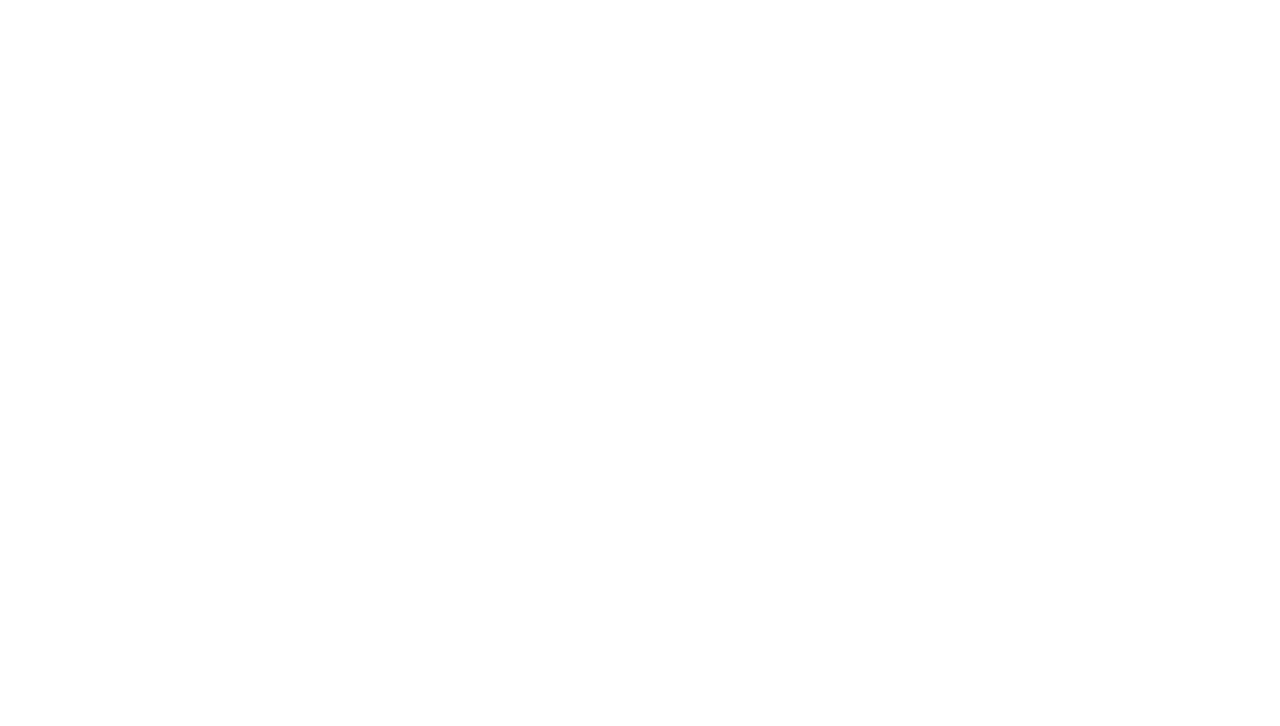
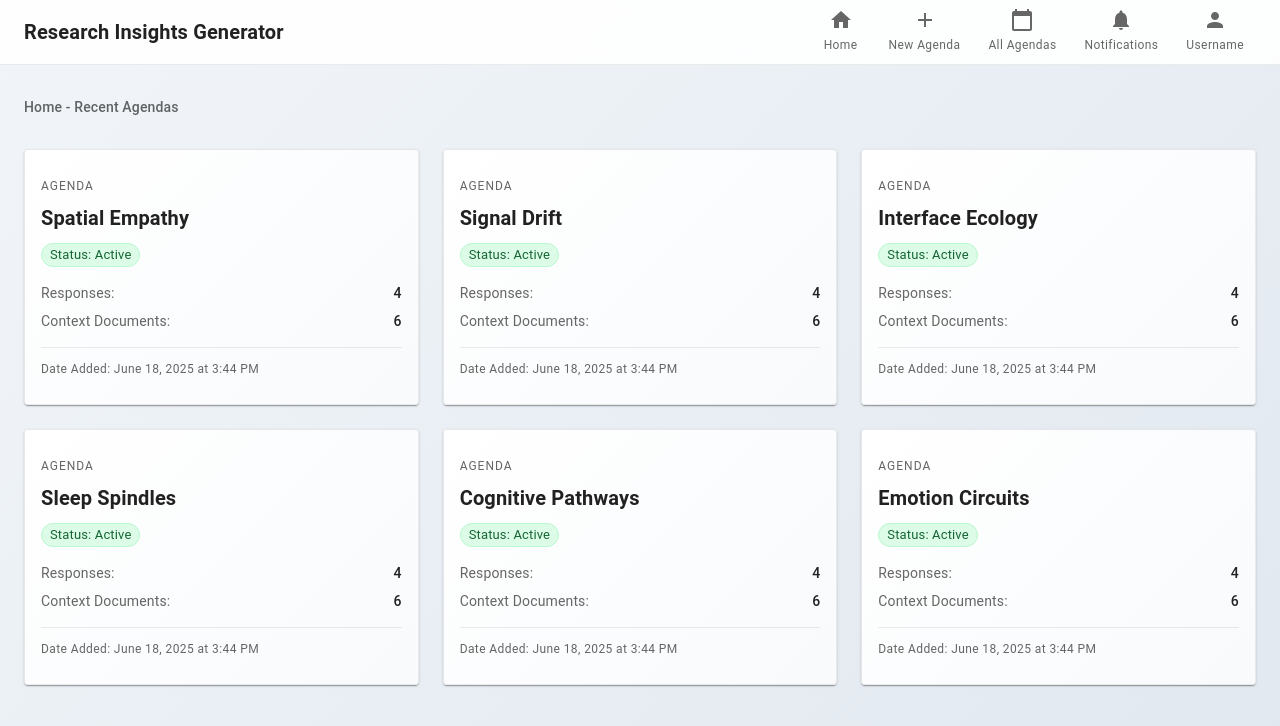
Before and after one commit to hamin2006/Research-Data-Insights, a React (Vite) app in the folder frontend/: page /researcher in a window 1280 px wide. Before the commit this address had no page. Shown: the top 726 px of the page. Built offline with nearby package versions, Linux system fonts and the light colour scheme.

Commit message:
Researcher Navbar + HomePage

```diff
--- a/frontend/src/App.jsx
+++ b/frontend/src/App.jsx
@@ -6,8 +6,9 @@ import {
 } from "react-router-dom";
 import { useEffect, useState, createContext } from "react";
 import Login from "./pages/Login";
-import UserHomePage from "./pages/Member/MemberHomePage";
+import MemberHomePage from "./pages/Member/MemberHomePage";
 import AdminHomePage from "./pages/Admin/AdminHomePage";
+import ResearcherHomePage from "./pages/Researcher/ResearcherHomePage";
 
 function App() {
   const [user, setUser] = useState(null);
@@ -21,7 +22,7 @@ function App() {
     ) {
       return <AdminHomePage />;
     } else if (userGroup && userGroup.includes("User")) {
-      return <UserHomePage />;
+      return <MemberHomePage />;
     } else {
       return <Login />;
     }
@@ -36,6 +37,9 @@ function App() {
             element={user ? <Navigate to="/home" /> : <Login />}
           />
           <Route path="/home" element={getHomePage()} />
+          <Route path="/admin" element={<AdminHomePage />} />
+          <Route path="/member" element={<MemberHomePage />} />
+          <Route path="/researcher" element={<ResearcherHomePage />} />
         </Routes>
       </Router>
     </>
--- /dev/null
+++ b/frontend/src/components/AgendaCard.jsx
@@ -0,0 +1,136 @@
+import { useState } from "react";
+import {
+  Typography,
+  Card,
+  CardContent,
+  CardHeader,
+  Box,
+  Chip,
+  IconButton,
+  Menu,
+  MenuItem,
+} from "@mui/material";
+import { MoreVert as MoreVertIcon } from "@mui/icons-material";
+
+function AgendaCard({ agenda, index, role }) {
+  const [anchorEl, setAnchorEl] = useState(null);
+  const open = Boolean(anchorEl);
+
+  const handleMenuClick = (event) => {
+    event.stopPropagation();
+    setAnchorEl(event.currentTarget);
+  };
+
+  const handleMenuClose = () => {
+    setAnchorEl(null);
+  };
+
+  return (
+    <Card
+      sx={{
+        cursor: "pointer",
+        height: "100%",
+        background: "linear-gradient(135deg, #ffffff 0%, #f8fafc 100%)",
+        border: "1px solid rgba(0,0,0,0.08)",
+      }}
+      onClick={() => {
+        alert("I was clicked by a " + role);
+      }}
+    >
+      <CardHeader
+        title={
+          <Box>
+            <Typography
+              variant="caption"
+              color="text.secondary"
+              sx={{ textTransform: "uppercase", letterSpacing: 1 }}
+            >
+              Agenda
+            </Typography>
+            <Typography
+              variant="h6"
+              component="h3"
+              sx={{ mt: 0.5, fontWeight: 600 }}
+            >
+              {agenda.title}
+            </Typography>
+          </Box>
+        }
+        action={
+          <IconButton
+            onClick={handleMenuClick}
+            sx={{
+              opacity: 0,
+              transition: "opacity 0.2s",
+              ".MuiCard-root:hover &": {
+                opacity: 1,
+              },
+            }}
+          >
+            <MoreVertIcon />
+          </IconButton>
+        }
+        sx={{ pb: 1 }}
+      />
+
+      <CardContent sx={{ pt: 0 }}>
+        <Box sx={{ mb: 2 }}>
+          <Chip
+            label={`Status: ${agenda.status}`}
+            size="small"
+            sx={{
+              backgroundColor: "#dcfce7",
+              color: "#166534",
+              border: "1px solid #bbf7d0",
+              "&:hover": {
+                backgroundColor: "#bbf7d0",
+              },
+            }}
+          />
+        </Box>
+
+        <Box sx={{ space: 1 }}>
+          <Box sx={{ display: "flex", justifyContent: "space-between", mb: 1 }}>
+            <Typography variant="body2" color="text.secondary">
+              Responses:
+            </Typography>
+            <Typography variant="body2" sx={{ fontWeight: 500 }}>
+              {agenda.responses}
+            </Typography>
+          </Box>
+
+          <Box sx={{ display: "flex", justifyContent: "space-between", mb: 2 }}>
+            <Typography variant="body2" color="text.secondary">
+              Context Documents:
+            </Typography>
+            <Typography variant="body2" sx={{ fontWeight: 500 }}>
+              {agenda.contextDocuments}
+            </Typography>
+          </Box>
+
+          <Box sx={{ pt: 1, borderTop: "1px solid rgba(0,0,0,0.08)" }}>
+            <Typography variant="caption" color="text.secondary">
+              Date Added: {agenda.dateAdded}
+            </Typography>
+          </Box>
+        </Box>
+      </CardContent>
+
+      <Menu
+        anchorEl={anchorEl}
+        open={open}
+        onClose={handleMenuClose}
+        onClick={(e) => e.stopPropagation()}
+      >
+        <MenuItem onClick={handleMenuClose}>View Details</MenuItem>
+        <MenuItem onClick={handleMenuClose}>Edit Agenda</MenuItem>
+        <MenuItem onClick={handleMenuClose}>Duplicate</MenuItem>
+        <MenuItem onClick={handleMenuClose} sx={{ color: "error.main" }}>
+          Delete
+        </MenuItem>
+      </Menu>
+    </Card>
+  );
+}
+
+export default AgendaCard;
--- /dev/null
+++ b/frontend/src/components/ResearcherNavbar.jsx
@@ -0,0 +1,57 @@
+import { AppBar, Toolbar, Typography, Button, Box } from "@mui/material";
+import {
+  Home as HomeIcon,
+  Add as AddIcon,
+  CalendarToday as CalendarIcon,
+  Notifications as NotificationsIcon,
+  Person as PersonIcon,
+} from "@mui/icons-material";
+
+const ResearcherNavbar = () => (
+  <AppBar
+    position="sticky"
+    elevation={0}
+    sx={{
+      backgroundColor: "rgba(255,255,255,0.9)",
+      backdropFilter: "blur(10px)",
+      borderBottom: "1px solid rgba(0,0,0,0.08)",
+    }}
+  >
+    <Toolbar sx={{ justifyContent: "space-between" }}>
+      <Typography variant="h6" component="h1" sx={{ color: "text.primary" }}>
+        Research Insights Generator
+      </Typography>
+
+      <Box sx={{ display: "flex", gap: 0.5 }}>
+        {[
+          { icon: <HomeIcon />, label: "Home" },
+          { icon: <AddIcon />, label: "New Agenda" },
+          { icon: <CalendarIcon />, label: "All Agendas" },
+          { icon: <NotificationsIcon />, label: "Notifications" },
+          { icon: <PersonIcon />, label: "Username" },
+        ].map((item, index) => (
+          <Button
+            key={index}
+            sx={{
+              display: "flex",
+              flexDirection: "column",
+              gap: 0.5,
+              py: 1,
+              px: 1.5,
+              color: "text.secondary",
+              "&:hover": {
+                color: "text.primary",
+                backgroundColor: "rgba(0,0,0,0.04)",
+              },
+            }}
+          >
+            {item.icon}
+            <Typography variant="caption">{item.label}</Typography>
+          </Button>
+        ))}
+      </Box>
+    </Toolbar>
+  </AppBar>
+);
+
+export default ResearcherNavbar;
--- a/frontend/src/pages/Member/MemberHomePage.jsx
+++ b/frontend/src/pages/Member/MemberHomePage.jsx
@@ -4,7 +4,7 @@ const MemberHomePage = () => {
   return (
     <div style={{ padding: "2rem" }}>
       <h1>Welcome to the User Home Page</h1>
-      <p>This is the default landing page for members.</p>
+      <p>This is the default landing page for research members.</p>
     </div>
   );
 };
--- /dev/null
+++ b/frontend/src/pages/Researcher/ResearcherHomePage.jsx
@@ -0,0 +1,129 @@
+import { Typography, Grid, Box, Container } from "@mui/material";
+import { ThemeProvider, createTheme } from "@mui/material/styles";
+import CssBaseline from "@mui/material/CssBaseline";
+import ResearcherNavbar from "../../components/ResearcherNavbar";
+import AgendaCard from "../../components/AgendaCard";
+
+const theme = createTheme({
+  palette: {
+    primary: {
+      main: "#1976d2",
+    },
+    secondary: {
+      main: "#dc004e",
+    },
+    background: {
+      default: "#f8fafc",
+      paper: "#ffffff",
+    },
+  },
+  typography: {
+    h6: {
+      fontWeight: 600,
+    },
+  },
+  components: {
+    MuiCard: {
+      styleOverrides: {
+        root: {
+          transition: "all 0.3s ease-in-out",
+          "&:hover": {
+            transform: "translateY(-4px)",
+            boxShadow: "0 8px 25px rgba(0,0,0,0.15)",
+          },
+        },
+      },
+    },
+    MuiButton: {
+      styleOverrides: {
+        root: {
+          textTransform: "none",
+        },
+      },
+    },
+  },
+});
+
+const agendas = [
+  {
+    title: "Spatial Empathy",
+    status: "Active",
+    responses: 4,
+    contextDocuments: 6,
+    dateAdded: "June 18, 2025 at 3:44 PM",
+  },
+  {
+    title: "Signal Drift",
+    status: "Active",
+    responses: 4,
+    contextDocuments: 6,
+    dateAdded: "June 18, 2025 at 3:44 PM",
+  },
+  {
+    title: "Interface Ecology",
+    status: "Active",
+    responses: 4,
+    contextDocuments: 6,
+    dateAdded: "June 18, 2025 at 3:44 PM",
+  },
+  {
+    title: "Sleep Spindles",
+    status: "Active",
+    responses: 4,
+    contextDocuments: 6,
+    dateAdded: "June 18, 2025 at 3:44 PM",
+  },
+  {
+    title: "Cognitive Pathways",
+    status: "Active",
+    responses: 4,
+    contextDocuments: 6,
+    dateAdded: "June 18, 2025 at 3:44 PM",
+  },
+  {
+    title: "Emotion Circuits",
+    status: "Active",
+    responses: 4,
+    contextDocuments: 6,
+    dateAdded: "June 18, 2025 at 3:44 PM",
+  },
+];
+
+const ResearcherHomePage = () => {
+  return (
+    <ThemeProvider theme={theme}>
+      <CssBaseline />
+      <Box
+        sx={{
+          minHeight: "100vh",
+          minWidth: "100vw",
+          background: "linear-gradient(135deg, #f1f5f9 0%, #e2e8f0 100%)",
+        }}
+      >
+        <ResearcherNavbar />
+
+        <Container maxWidth="xl" sx={{ py: 4 }}>
+          <Box sx={{ mb: 4 }}>
+            <Typography
+              variant="body2"
+              color="text.secondary"
+              sx={{ fontWeight: 500 }}
+            >
+              Home - Recent Agendas
+            </Typography>
+          </Box>
+
+          <Grid container spacing={3}>
+            {agendas.map((agenda, index) => (
+              <Grid size={{ xs: 12, md: 6, lg: 4 }} key={index}>
+                <AgendaCard agenda={agenda} index={index} role="researcher" />
+              </Grid>
+            ))}
+          </Grid>
+        </Container>
+      </Box>
+    </ThemeProvider>
+  );
+};
+
+export default ResearcherHomePage;
```
Also changed, not shown: frontend/src/components/MemberNavbar.jsx (added), frontend/src/components/UserNavbar.jsx (deleted).
